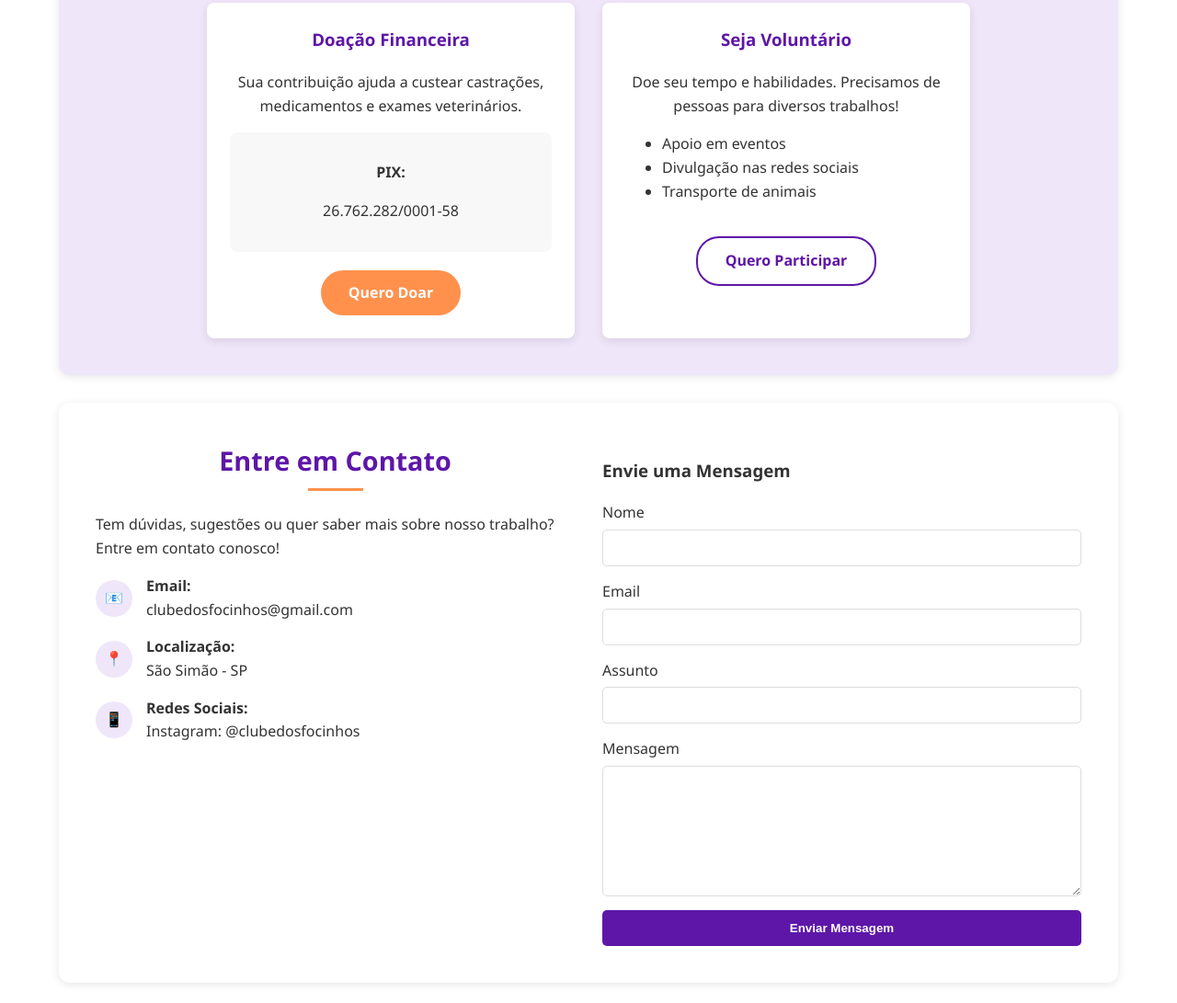
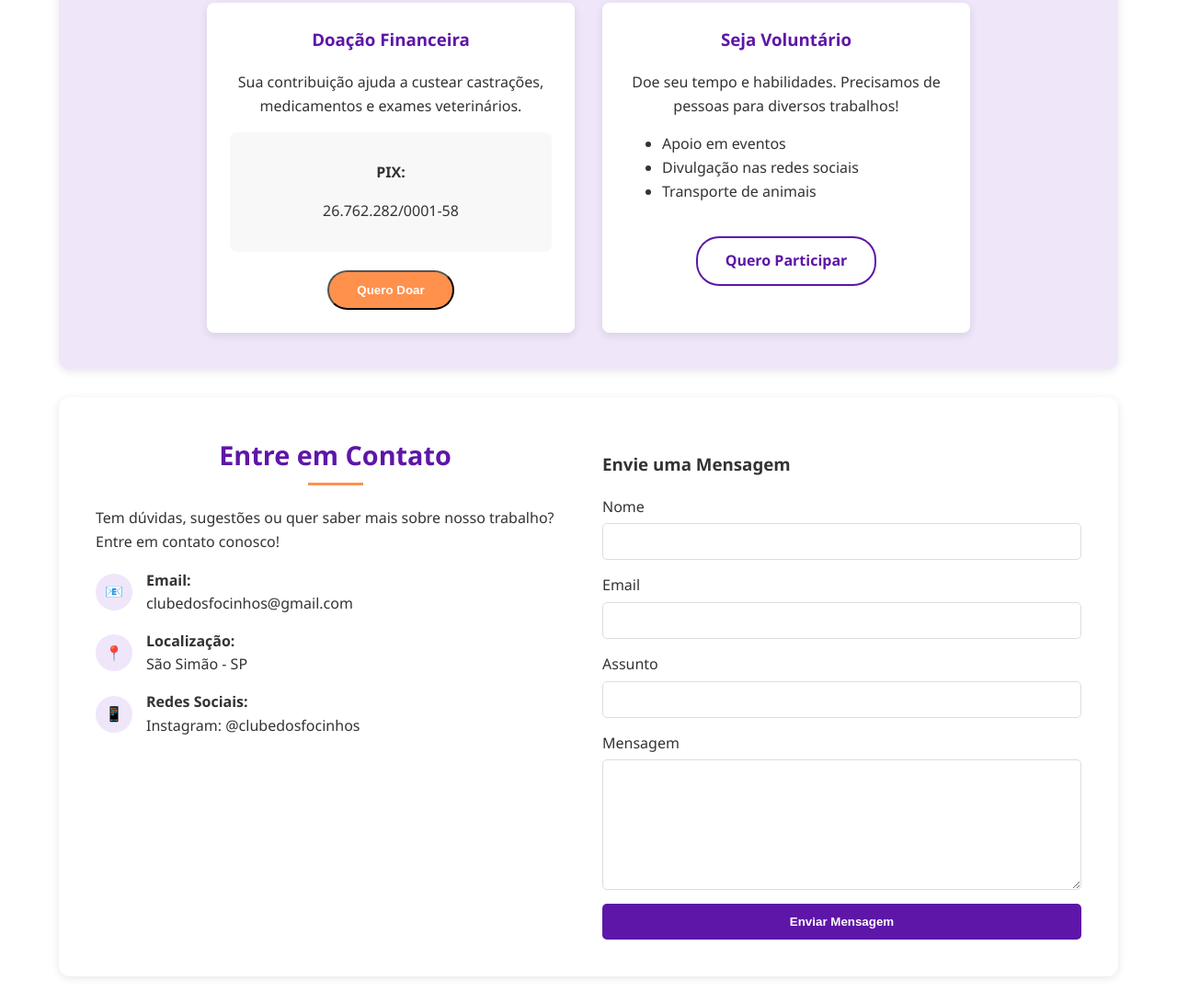
Before and after one commit to Ritpop/clube-dos-focinhos, a plain HTML site: page index.html in a window 1280 px wide. Shown: the part 2895-3986 px from the top of the page at 92% size. Drawn offline with Linux system fonts and the light colour scheme; a script that the page names is missing.

Commit message:
Test in the donate button

```diff
--- a/index.html
+++ b/index.html
@@ -251,7 +251,7 @@
                         <p><strong>PIX:</strong></p>
                         <p>26.762.282/0001-58</p>
                     </div>
-                    <a href="#" class="donate-button">Quero Doar</a>
+                    <button class="donate-button">Quero Doar</button>
                 </div>
 
                 <div class="donate-card">
```
